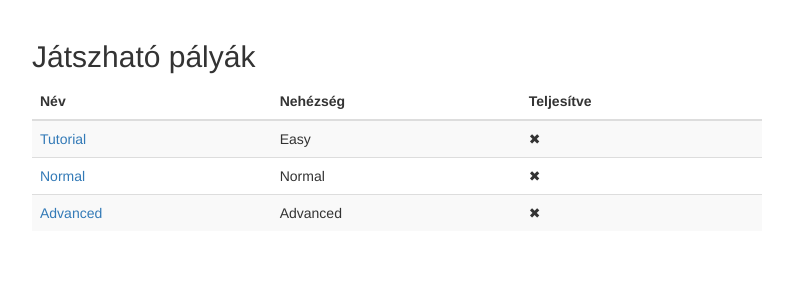
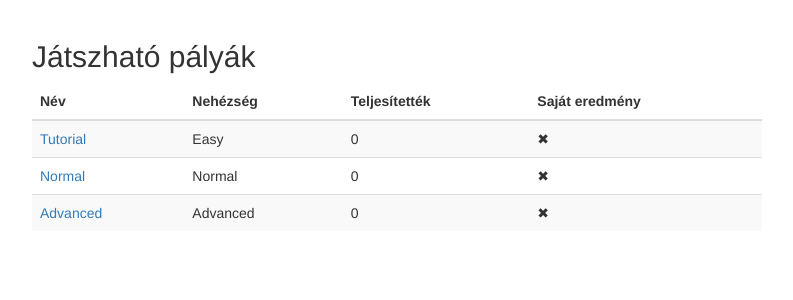
Before and after one commit to atadi96/felev4, a PHP site: page /web2/ in a window 1280 px wide. Shown: the part 52-352 px from the top of the page, without its empty margins (243-1036 px from the left). Run offline with PHP 8.4, Linux system fonts and the light colour scheme; the visitor is signed in with stand-in values (Sample User, id 1); some libraries are stand-ins or nearby versions.

Commit message:
pálya lista oszlopai javítva, játékválasztásnál megjelenik a fejléc hiba esetén is

```diff
--- a/web2/bead2/model/gameMap.php
+++ b/web2/bead2/model/gameMap.php
@@ -54,4 +54,8 @@ class GameMap implements JsonSerializable {
             'finished' => $this->m_finished
         ];
     }
+
+    public function add_finished($email) {
+        $this->m_finished[] = $email;
+    }
 }
--- a/web2/bead2/templates/game.template.php
+++ b/web2/bead2/templates/game.template.php
@@ -6,6 +6,7 @@
     $maps = load_from_file('data/games.json');
     if(!isset($maps[$_GET[Form::MapName]]) || empty($maps[$_GET[Form::MapName]])) {
         header('Hiba!');
+        include('templates/navbar.template.php');
         (new Result([], [], ["A kiválasztott pálya nincs az adatbázisban!"]))->html();
         die();
     }
--- a/web2/bead2/templates/maplist.template.php
+++ b/web2/bead2/templates/maplist.template.php
@@ -14,7 +14,8 @@ $maps = new MapEnumerator();
                 <tr>
                     <th>Név</th>
                     <th>Nehézség</th>
-                    <th>Teljesítve</th>
+                    <th>Teljesítették</th>
+                    <th>Saját eredmény</th>
                 </tr>
             </thead>
             <tbody>
@@ -22,6 +23,7 @@ $maps = new MapEnumerator();
                 <tr>
                     <td><a href="index.php?page=game&<?= Form::MapName ?>=<?= $map->name() ?>"><?= $map->name() ?></td>
                     <td><?= $map->difficulty() ?></td>
+                    <td><?= $map->num_finished() ?></td>
                     <td><?= $map->finished(current_user()['email']) ? "✔" : '✖' ?></td>
                 </tr>
                 <?php endforeach; ?>
```
